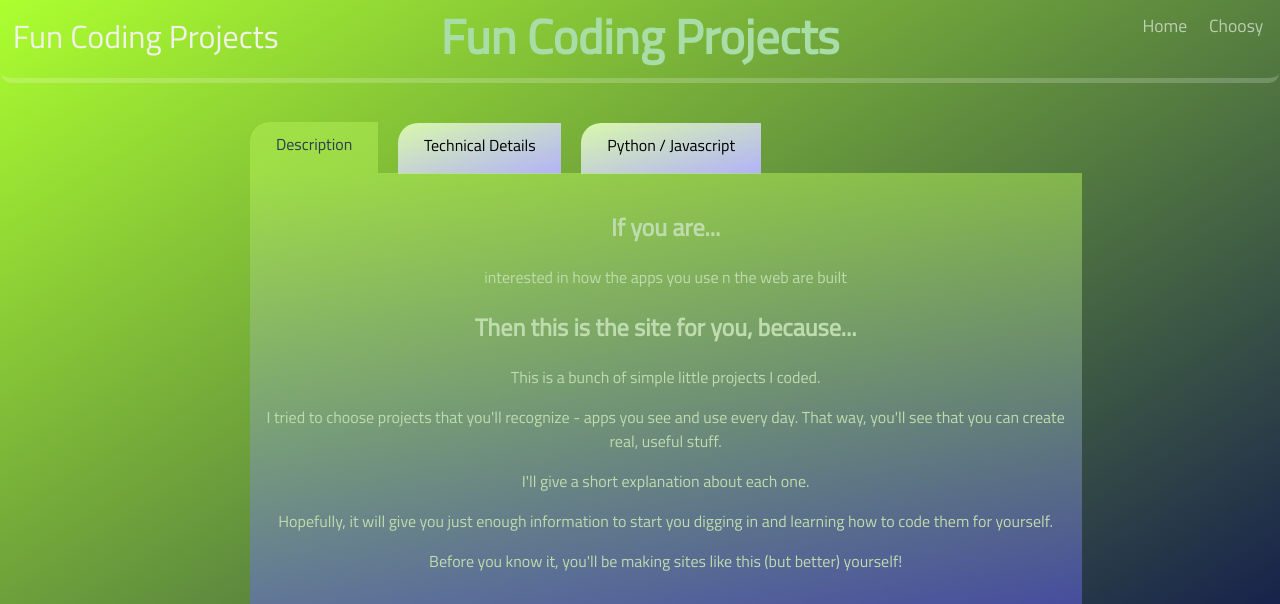
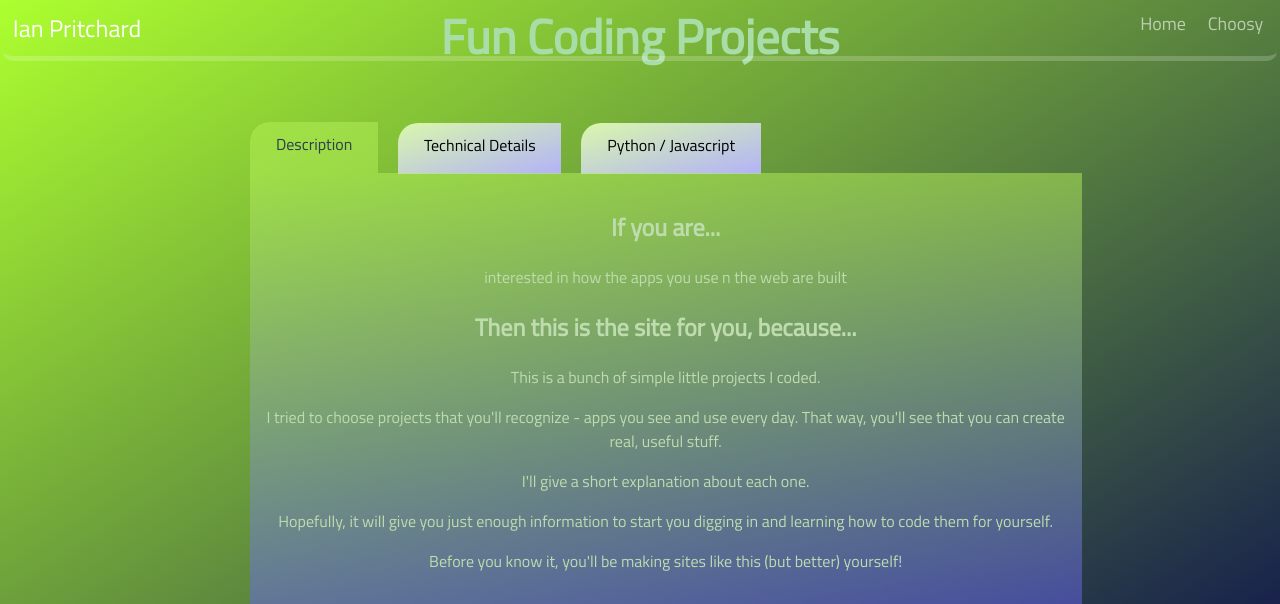
Before and after one commit to pritchardians/fun-coding-projects, a Flask app: page / in a window 1280 px wide. Shown: the top 604 px of the page. Run offline with Flask 2, Linux system fonts and the light colour scheme; some libraries are stand-ins or nearby versions.

Commit message:
responsive menu styled

```diff
--- a/static/style/main.css
+++ b/static/style/main.css
@@ -174,20 +174,18 @@ h1 {
   opacity: 1;
   transition: all 0.35s; }
 
-/* Nav Bar styling */
 .navbar {
   position: fixed;
   width: 98%;
-  padding: 0.75em;
+  padding: 10px 10px 10px 10px;
   background-color: transparent;
   border-radius: 10px;
   border-bottom: solid 5px rgba(255, 255, 255, 0.2); }
 
 .nav-logo a {
-  color: #f1f1e8;
+  color: white;
   text-decoration: none;
-  font-size: 2rem;
-  float: left; }
+  font-size: 24px; }
 
 .navbar .nav-header {
   display: inline; }
@@ -198,7 +196,7 @@ h1 {
 .navbar .nav-links {
   display: inline;
   float: right;
-  font-size: 1.1rem; }
+  font-size: 18px; }
 
 .navbar .nav-links .loginBtn {
   border: rgba(255, 255, 255, 0.5) solid 2px;
--- a/templates/base.html
+++ b/templates/base.html
@@ -9,15 +9,18 @@
   <title>Choosier: {{page_title}}</title>
 </head>
 <body>
+
+
 <div class="navbar">
+  <!-- Navbar logo -->
   <div class="nav-header">
     <div class="nav-logo">
-      <a href="{{url_for('index')}}"> Fun Coding Projects </a>
+      <a href="#"> Ian Pritchard </a>
     </div>
   </div>
 
   <!-- responsive navbar toggle button -->
-  <input type=" checkbox" id="nav-check" />
+  <input type="checkbox" id="nav-check" />
   <div class="nav-btn">
     <label for="nav-check">
       <span></span>
@@ -28,8 +31,8 @@
 
   <!-- Navbar items -->
   <div class="nav-links">
-    <a href="{{url_for('index')}}">Home</a>
-    <a href="{{url_for('choosy')}}">Choosy</a>
+        <a href="{{url_for('index')}}">Home</a>
+        <a href="{{url_for('choosy')}}">Choosy</a>
   </div>
 </div>
 
```
Also changed, not shown: other parts of static/style/main.css (+1 -1 lines), components/navbar/navbar.scss (+6 -9 lines), components/navbar/navbar.ts (added, +11 -0 lines), static/js/components/navbar/navbar.js (added, +12 -0 lines).
